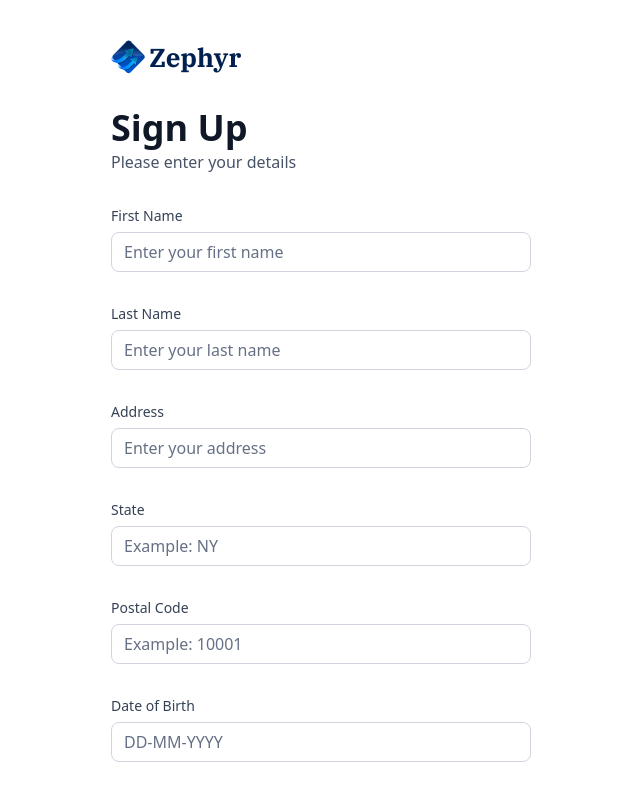
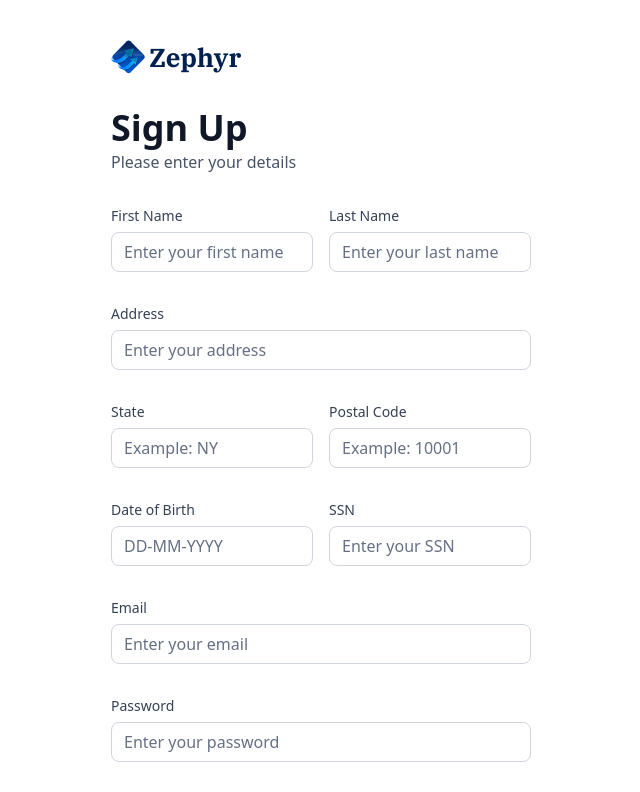
Before and after one commit to mcfQ/zephyr, a Next.js app: page /sign-up in a window 1280 px wide. Shown: the top 792 px of the page, without its empty margins (319-959 px from the left). Built offline with nearby package versions, Linux system fonts and the light colour scheme.

Commit message:
Update AuthForm component

```diff
--- a/components/AuthForm.tsx
+++ b/components/AuthForm.tsx
@@ -67,6 +67,7 @@ const AuthForm = ({ type }: { type: string }) => {
 						<form onSubmit={form.handleSubmit(onSubmit)} className='space-y-8'>
 							{type === "sign-up" && (
 								<>
+									<div className='flex gap-4'>
 										<CustomInput
 											control={form.control}
 											name='firstName'
@@ -79,12 +80,14 @@ const AuthForm = ({ type }: { type: string }) => {
 											label='Last Name'
 											placeholder='Enter your last name'
 										/>
+									</div>
 									<CustomInput
 										control={form.control}
 										name='address1'
 										label='Address'
 										placeholder='Enter your address'
 									/>
+									<div className='flex gap-4'>
 										<CustomInput
 											control={form.control}
 											name='state'
@@ -97,6 +100,8 @@ const AuthForm = ({ type }: { type: string }) => {
 											label='Postal Code'
 											placeholder='Example: 10001'
 										/>
+									</div>
+									<div className='flex gap-4'>
 										<CustomInput
 											control={form.control}
 											name='dateOfBirth'
@@ -109,6 +114,7 @@ const AuthForm = ({ type }: { type: string }) => {
 											label='SSN'
 											placeholder='Enter your SSN'
 										/>
+									</div>
 								</>
 							)}
 
--- a/lib/utils.ts
+++ b/lib/utils.ts
@@ -188,6 +188,7 @@ export const authFormSchema = (type: string) =>
 		state: type === "sign in" ? z.string().optional() : z.string().min(2).max(2),
 		postalCode: type === "sign in" ? z.string().optional() : z.string().min(3).max(6),
 		dateOfBirth: type === "sign in" ? z.string().optional() : z.string().min(3),
+		ssn: type === "sign in" ? z.string().optional() : z.string().min(3),
 		// both
 		email: z.string().email(),
 		password: z.string().min(8),
```
Lines whose indentation alone changed are shown as unchanged.
